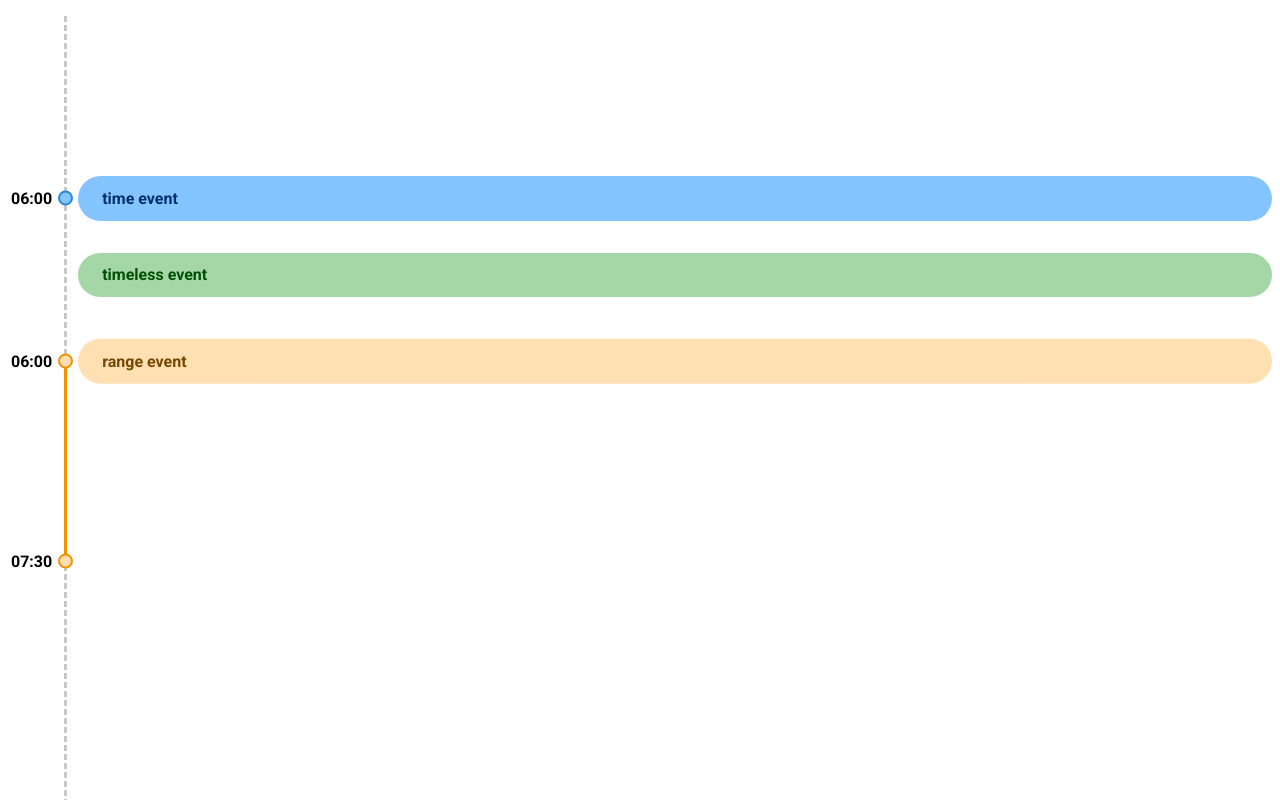
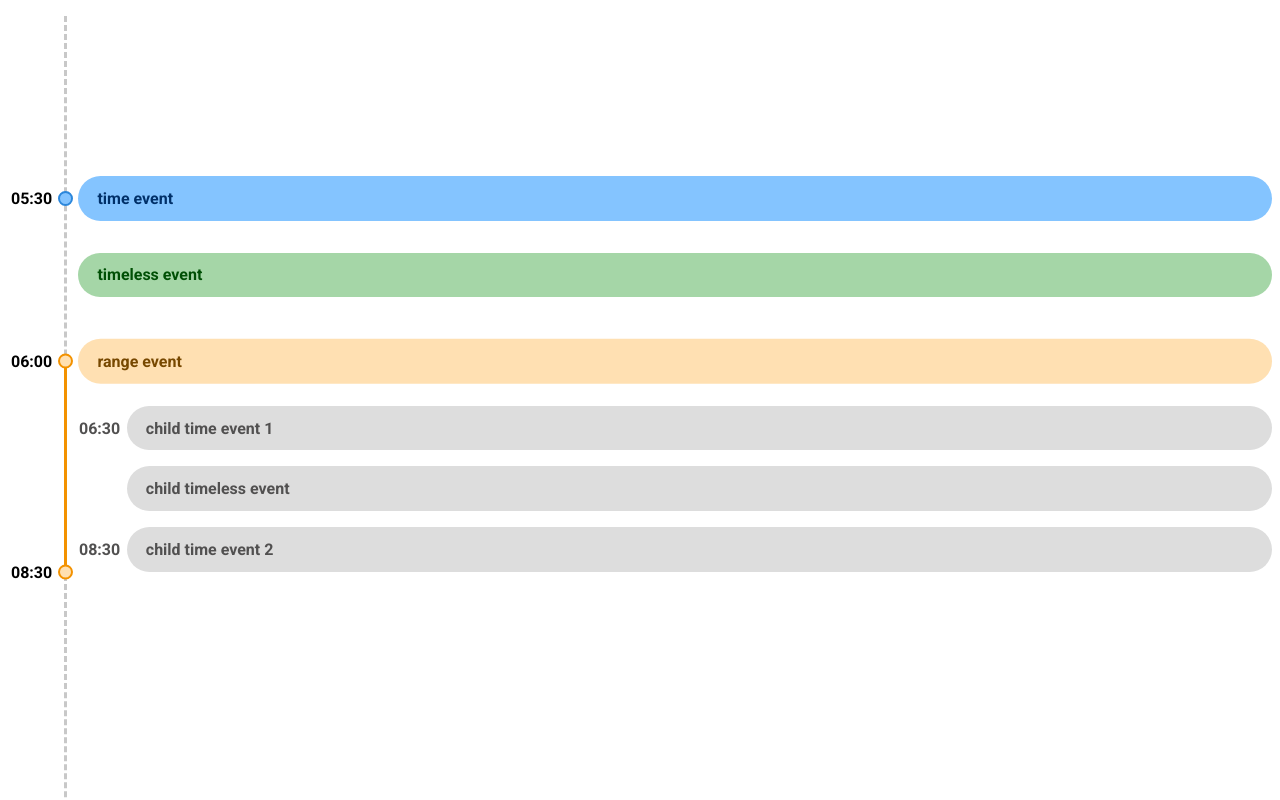
Before and after one commit to noppytinto/portfolio-travelmates-front, a React (Create React App) app: page / in a window 1280 px wide. Shown: the top 800 px of the page. Built offline with nearby package versions, Linux system fonts and the light colour scheme.

Commit message:
improved child event component

```diff
--- /dev/null
+++ b/src/components/Events/RangeEvent/ChildEvent/ChildEvent.js
@@ -0,0 +1,31 @@
+import styles from './ChildEvent.module.scss';
+import BaseEvent from '../../../reusables/BaseEvent/BaseEvent';
+import EventTime from '../../../reusables/EventTime/EventTime';
+
+function ChildEvent(props) {
+    const title = props.title;
+    const time = props.starts || props.ends || '99:99'; // this is a filling default value
+
+
+    let classesChildEvent = `${styles['child-event']} `;
+
+    const classesTime = (time==='99:99') ?
+        `${styles['child-event__time']} ${styles['child-event__time--hidden']}` :
+        `${styles['child-event__time']}`;
+
+    ///////////////////////////////////
+    // JSX
+    ///////////////////////////////////
+    return (
+        <div className={classesChildEvent}>
+            <EventTime className={classesTime}
+                       withAMPM={false}
+                       valueTint="grey"> {time} </EventTime>
+
+            <BaseEvent className={styles['child-event__header']}
+                       title={title} />
+        </div>
+    );
+}// ChildEvent
+
+export default ChildEvent;
--- /dev/null
+++ b/src/components/Events/RangeEvent/ChildEvent/ChildEvent.module.scss
@@ -0,0 +1,21 @@
+.child-event {
+  padding-left: .75rem;
+  display: flex;
+  align-items: center;
+
+
+
+  &__header {
+    flex-grow: 1;
+    flex-shrink: 1;
+  }
+
+  &__time {
+    margin-right: -.3em;
+  }
+
+  &__time--hidden {
+    visibility: hidden;
+  }
+
+}// .children-event
--- a/src/components/Events/RangeEvent/RangeEvent.js
+++ b/src/components/Events/RangeEvent/RangeEvent.js
@@ -1,12 +1,15 @@
 import BaseEvent from '../../reusables/BaseEvent/BaseEvent';
 import EventTime from '../../reusables/EventTime/EventTime';
 import styles from './RangeEvent.module.scss';
+import { v4 as uuidv4 } from 'uuid';
 
 
 function RangeEvent(props) {
     const color = props.color;
     const children = props.children;
     const title = props.title;
+    const starts = props.starts;
+    const ends = props.ends;
 
 
     let classesEventTime = `${styles['range-event__time']} `;
@@ -38,20 +41,20 @@ function RangeEvent(props) {
             <EventTime className={classesEventTimeStart}
                        withAMPM
                        withIndicator
-                       color={color}> 06:00 </EventTime>
+                       color={color}> {starts} </EventTime>
 
             <BaseEvent className={styles['range-event__header']}
                        title={title}
                        color={color} />
 
             <ul className={styles['range-event__children']}>
-                {children}
+                {children.map(event => <li key={uuidv4()}>{event}</li>)}
             </ul>
 
             <EventTime className={classesEventTimeEnd}
                        withAMPM
                        withIndicator
-                       color={color}> 07:30 </EventTime>
+                       color={color}> {ends} </EventTime>
         </div>
     );
 }// RangeEvent
--- a/src/components/Events/RangeEvent/RangeEvent.module.scss
+++ b/src/components/Events/RangeEvent/RangeEvent.module.scss
@@ -1,7 +1,7 @@
 @use '../../../scss/variables' as var;
 
 .range-event {
-  height: 200px;
+  // height: 200px;
   margin-top: 2rem;
   position: relative;
   margin-left: -3px;
@@ -34,6 +34,9 @@
 
   &__children {
     // height: 100%;
+    display: flex;
+    flex-direction: column;
+    gap: 1em;
   }
 
 
--- a/src/components/Events/TimeEvent/TimeEvent.js
+++ b/src/components/Events/TimeEvent/TimeEvent.js
@@ -6,6 +6,7 @@ import styles from './TimeEvent.module.scss';
 function TimeEvent(props) {
     const color = props.color;
     const title = props.title;
+    const starts = props.starts;
 
 
     let classesEvent = `${styles['time-event']} `;
@@ -19,7 +20,7 @@ function TimeEvent(props) {
             <EventTime className={styles['time-event__time']}
                        withAMPM={false}
                        withIndicator={true}
-                       color={color}> 06:00 </EventTime>
+                       color={color}> {starts} </EventTime>
 
             <BaseEvent className={styles['time-event__header']}
                        title={title}
--- a/src/components/Events/TimeEvent/TimeEvent.module.scss
+++ b/src/components/Events/TimeEvent/TimeEvent.module.scss
@@ -2,18 +2,18 @@
 
 .time-event {
   position: relative;
+  display: flex;
+  align-items: center;
 
 
   &__header {
-
+    flex-grow: 1;
+    flex-shrink: 1;
   }
 
   &__time {
     position: absolute;
     left: -3.5rem;
-    top: 50%;
-
-    transform: translateY(-50%);
   }
 
 }// .event-range
--- a/src/components/reusables/BaseEvent/BaseEvent.module.scss
+++ b/src/components/reusables/BaseEvent/BaseEvent.module.scss
@@ -16,10 +16,10 @@
   &__header {
     display: flex;
     align-items: center;
-    padding: .8em 1.5em;
+    padding: .8em 1.2em;
     border-radius: 2em;
 
-    color: var.$color--grey-dark;
+    color: var.$color--grey;
 
     background-color: var.$color--grey-light;
   }
--- a/src/components/reusables/EventTime/EventTime.js
+++ b/src/components/reusables/EventTime/EventTime.js
@@ -5,6 +5,7 @@ function EventTime(props) {
     const withIndicator = props.withIndicator ?? false;
     const withAMPM = props.withAMPM ?? false;
     const color = props.color;
+    const valueTint = props.valueTint;
     const timeValue = props.children;
     const givenClasses = props.className;
 
@@ -26,13 +27,19 @@ function EventTime(props) {
             break;
     }
 
+    let classesValue = `${styles['event-time__value']} `;
+    switch (valueTint) {
+        case 'grey':
+        classesValue += styles['event-time__value--grey'];
+            break;
+    }
 
     ///////////////////////////////////
     // JSX
     ///////////////////////////////////
     return (
         <div className={classesEventTime}>
-            <p className={styles['event-time__value']}>
+            <p className={classesValue}>
                 {timeValue}
             </p>
             {withIndicator && <span className={classesCircle}></span>}
--- a/src/components/reusables/EventTime/EventTime.module.scss
+++ b/src/components/reusables/EventTime/EventTime.module.scss
@@ -2,7 +2,7 @@
 
 .event-time {
   display: flex;
-  justify-content: center;
+  justify-content: right;
   align-items: center;
   gap: .35em;
 
@@ -10,6 +10,8 @@
   &__value {
     font-weight: bold;
   }
+
+  &__value--grey {color: var.$color--grey;}
 
   &__circle {
     width: 15px;
--- a/src/pages/Timeline/Timeline.js
+++ b/src/pages/Timeline/Timeline.js
@@ -1,3 +1,4 @@
+import ChildEvent from '../../components/Events/RangeEvent/ChildEvent/ChildEvent';
 import RangeEvent from '../../components/Events/RangeEvent/RangeEvent';
 import TimeEvent from '../../components/Events/TimeEvent/TimeEvent';
 import BaseEvent from '../../components/reusables/BaseEvent/BaseEvent';
@@ -14,10 +15,12 @@ function Timeline(props) {
     return (
         <div className={styles['timeline']}>
             <ul className={styles['timeline__content']}>
-                <li><TimeEvent title="time event" color="blue" /></li>
+                <li><TimeEvent title="time event" starts="05:30" color="blue" /></li>
                 <li><BaseEvent title="timeless event" color="green" /></li>
-                <li><RangeEvent title="range event" color="orange" >
-
+                <li><RangeEvent title="range event" color="orange" starts="06:00" ends="08:30">
+                        <ChildEvent title="child time event 1" starts="06:30"/>
+                        <ChildEvent title="child timeless event " />
+                        <ChildEvent title="child time event 2" ends="08:30"/>
                     </RangeEvent></li>
             </ul>
 
```
Also changed, not shown: src/components/Events/RangeEvent/ChildrenEvent/ChildrenEvent.js (deleted, +0 -23 lines), src/components/Events/RangeEvent/ChildrenEvent/ChildrenEvent.module.scss (deleted, +0 -7 lines).
